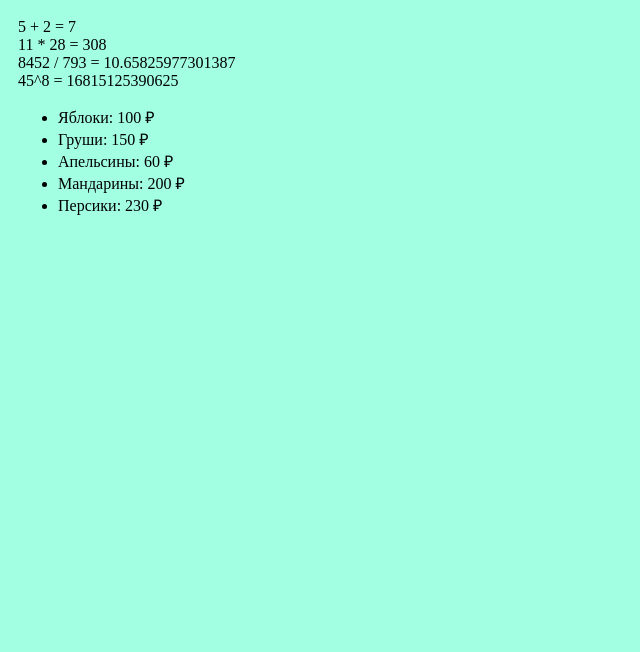
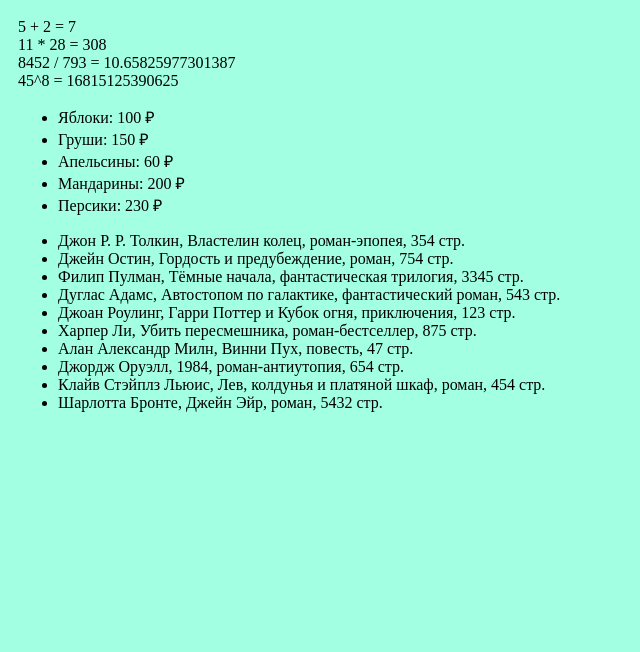
Before and after one commit to PolinaZaiko/Labs-web-2, a Flask app: page /lab2/example in a window 1280 px wide. Shown: the part 52-704 px from the top of the page, without its empty margins (0-640 px from the left). Run offline with Flask 3, Linux system fonts and the light colour scheme.

Commit message:
Книги

```diff
--- a/app.py
+++ b/app.py
@@ -212,5 +212,17 @@ def example():
        {'name': 'Мандарины', 'price': 200},
        {'name': 'Персики', 'price': 230}
     ]
+    knigi = [
+       {'autor': 'Джон Р. Р. Толкин', 'name': 'Властелин колец', 'zhanr': 'роман-эпопея', 'kolvo_str': 354},
+       {'autor': 'Джейн Остин', 'name': 'Гордость и предубеждение', 'zhanr': 'роман', 'kolvo_str': 754},
+       {'autor': 'Филип Пулман', 'name': 'Тёмные начала', 'zhanr': 'фантастическая трилогия', 'kolvo_str': 3345},
+       {'autor': 'Дуглас Адамс', 'name': 'Автостопом по галактике', 'zhanr': 'фантастический роман', 'kolvo_str': 543},
+       {'autor': 'Джоан Роулинг', 'name': 'Гарри Поттер и Кубок огня', 'zhanr': 'приключения', 'kolvo_str': 123},
+       {'autor': 'Харпер Ли', 'name': 'Убить пересмешника', 'zhanr': 'роман-бестселлер', 'kolvo_str': 875},
+       {'autor': 'Алан Александр Милн', 'name': 'Винни Пух', 'zhanr': 'повесть', 'kolvo_str': 47},
+       {'autor': 'Джордж Оруэлл', 'name': '1984', 'zhanr': 'роман-антиутопия', 'kolvo_str': 654},
+       {'autor': 'Клайв Стэйплз Льюис', 'name': 'Лев, колдунья и платяной шкаф', 'zhanr': 'роман', 'kolvo_str': 454},
+       {'autor': 'Шарлотта Бронте', 'name': 'Джейн Эйр', 'zhanr': 'роман', 'kolvo_str': 5432}
+    ]
 
-    return render_template('example.html' , name=name, num_lb=num_lab, grup=grup, kurs=kurs, fruits=fruits)
+    return render_template('example.html' , name=name, num_lb=num_lab, grup=grup, kurs=kurs, fruits=fruits, knigi=knigi)
--- a/templates/example.html
+++ b/templates/example.html
@@ -21,7 +21,13 @@
         <ul>
             {% for f in fruits %}
             <li>{{ f.name }}: {{ f.price }} &#8381;</li>
-            {% endfor%}
+            {% endfor %}
+        </ul>
+
+        <ul>
+            {% for k in knigi %}
+            <li>{{ k.autor }}, {{ k.name }}, {{ k.zhanr }}, {{ k.kolvo_str }} стр.</li>
+            {% endfor %}
         </ul>
 
     </main>
```
